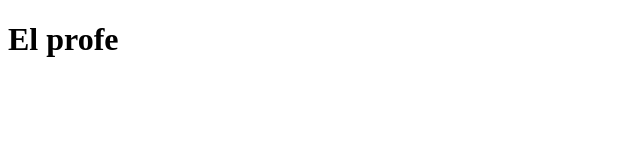
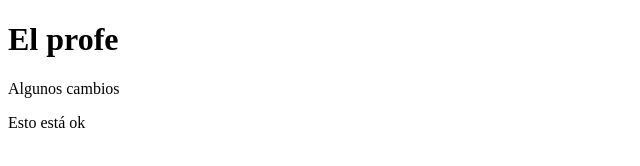
Before and after one commit to profealejandroduoc/sitiocolab_s2, a plain HTML site: page paginaprofe.html in a window 1280 px wide. Shown: the whole page, without its empty margins (0-640 px from the left). Drawn offline with Linux system fonts and the light colour scheme.

Commit message:
actualizado profe.html

```diff
--- a/paginaprofe.html
+++ b/paginaprofe.html
@@ -7,5 +7,9 @@
 </head>
 <body>
     <h1>El profe</h1>
+    <p>
+        Algunos cambios
+    </p>
+    <p>Esto está ok</p>
 </body>
 </html>
```
